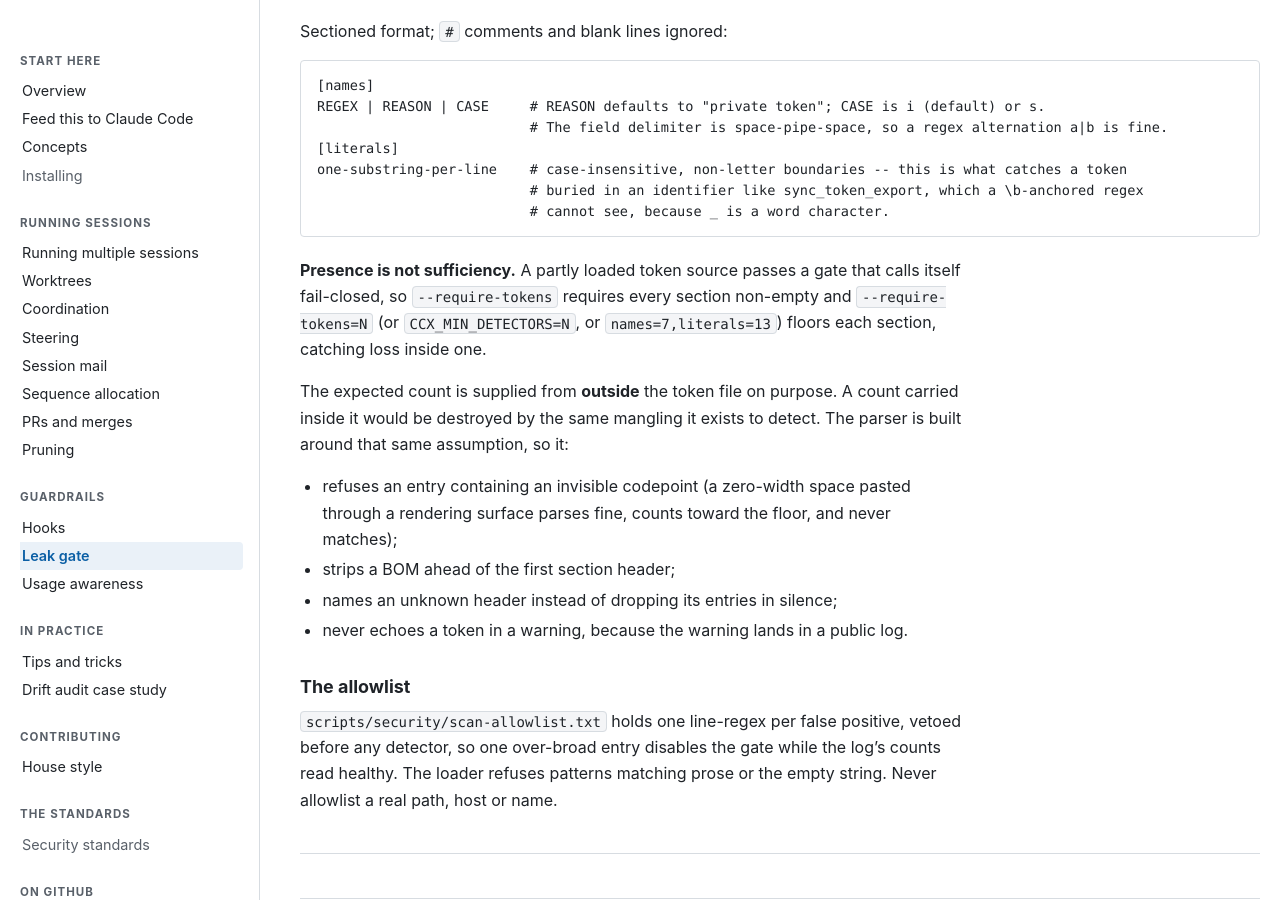
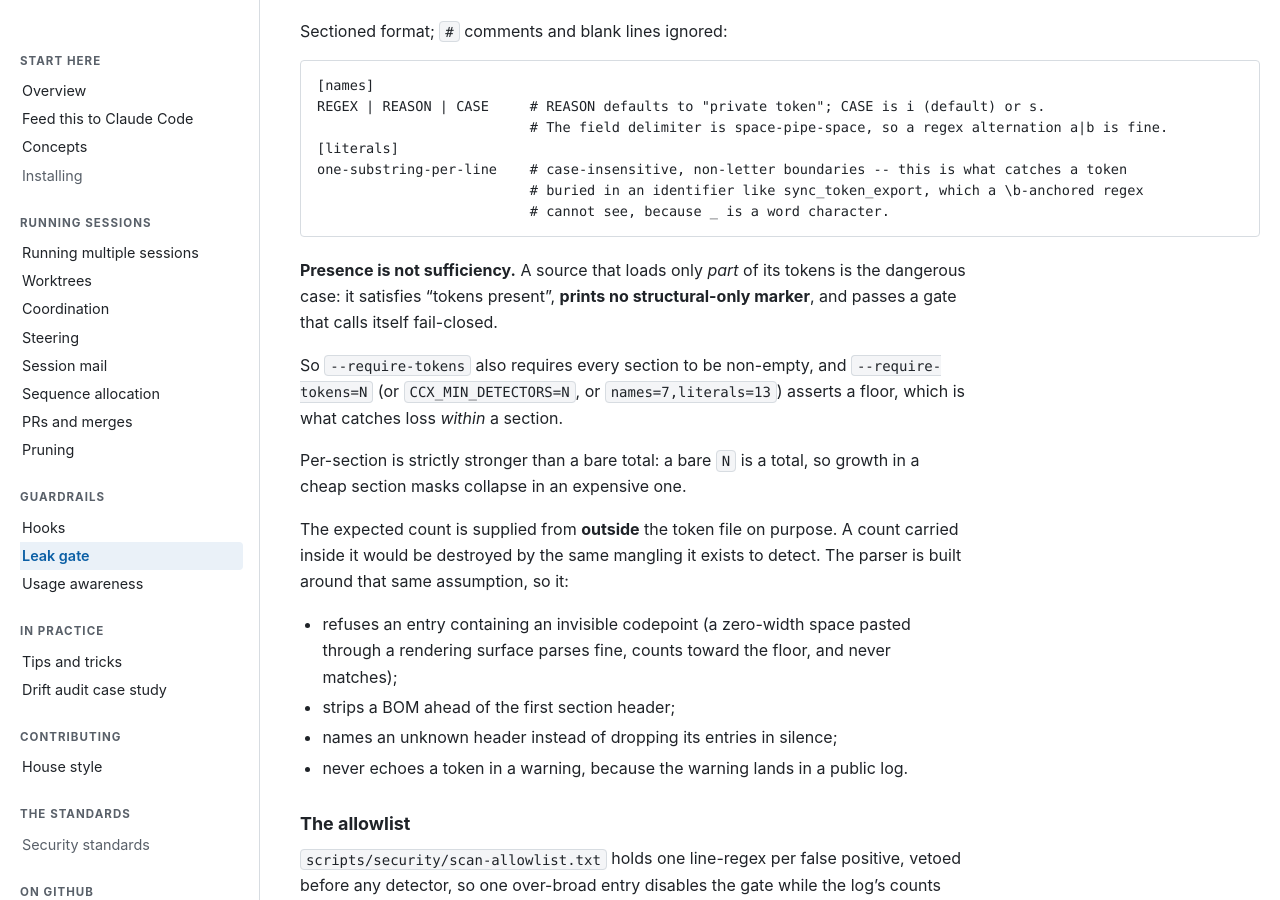
Before and after one commit to wshallwshall/claude-multisession, a Jekyll site: the page built from docs/LEAK-GATE.md, in a window 1280 px wide and 900 px high, scrolled down 3983 px. Built offline with Jekyll 4.4.1, drawn with Linux system fonts in a browser that asks for light colours; our own code applies the rules of GitHub Pages for plain Markdown files; some of the changed text lies outside the part shown.

Commit message:
Restore eleven facts the fan-out lost, four of which made the docs contradict the code
The adversarial audit over ff32e7c..HEAD found eleven Mode 1 losses. Four were
worse than omissions -- the shortened text asserted something the code does not do:

  SEQUENCE-ALLOC 'indexFile and indexRowPattern must be given together' lost
  'or not at all', inverting an optional pair into a mandatory one. The table
  three lines above still says indexFile is not required, and alloc.ps1:164
  throws with that exact literal.

  LEAK-GATE said --require-tokens=N 'floors each section'. A bare N is a TOTAL.
  scan_forbidden.py:432 parses it as one, and its own failure text at :494 says
  per-section catches what a total cannot. The rewrite told readers a total
  buys per-section protection.

  LEAK-GATE said '--path accepts a file too', dropping that it takes a
  DIRECTORY and is repeatable -- the primary contract, with only the exception
  left standing. scan_forbidden.py:732 raises '--path requires a directory'.

  WORKTREES dropped 'and not a harness worktree' from
  Test-CcxSiblingWorktreePath. That is the condition keeping the reaper off
  .claude/worktrees/, and PRUNING.md still documents it, so the two files
  disagreed.

The rest were omissions: the four named mutual-exclusion primitives, the
SessionStart wiring of worktree-selfheal, remove.ps1's own wrong-cwd refusal and
'naming both paths', session-context.ps1's identity and its quoted banner
section, the allocator re-issuing numbers in use, and two documented outputs of
a successful allocation.

RESTORING THEM PUT SIX PARAGRAPHS BACK OVER 300, and that is correct. PD-1 to
PD-7 outrank HS-20: a holdout that keeps a measurement is the right answer, and
a number bought by deleting one is not. 85 over the limit now, from 463.

Modes 2 and 3 came back clean across all twelve audited files: no bullet was
orphaned by a blank line, no markdown link wraps. Every numeric literal survived
the fan-out -- the damage was in mechanism sentences and quoted literals, never
in the digits.

Baselines tightened: paragraphs 129 -> 85, sentences 188 -> 180. 144 tests.

Co-Authored-By: Claude Opus 5 <noreply@anthropic.com>

````diff
--- a/docs/LEAK-GATE.md
+++ b/docs/LEAK-GATE.md
@@ -77,7 +77,8 @@ category, never the matched text.
 Wrong directory, not a repository, every path swallowed by a skip rule -- all of them exit `2` and
 say so, because exit `0` cannot tell "found nothing" from "looked at nothing".
 
-**2. Every named argument is accounted for by name.** `--path` accepts a file too. An argument that
+**2. Every named argument is accounted for by name.** `--path` is repeatable and takes a directory
+(a file is accepted and scanned too). An argument that
 scans zero files is named, with why, and the run exits `2` -- *even when others scanned fine*. The
 version it was ported from dropped file arguments silently, refusing only when **everything** went.
 
@@ -148,9 +149,16 @@ one-substring-per-line    # case-insensitive, non-letter boundaries -- this is w
                           # cannot see, because _ is a word character.
 ```
 
-**Presence is not sufficiency.** A partly loaded token source passes a gate that calls itself
-fail-closed, so `--require-tokens` requires every section non-empty and `--require-tokens=N` (or
-`CCX_MIN_DETECTORS=N`, or `names=7,literals=13`) floors each section, catching loss inside one.
+**Presence is not sufficiency.** A source that loads only *part* of its tokens is the dangerous
+case: it satisfies "tokens present", **prints no structural-only marker**, and passes a gate that
+calls itself fail-closed.
+
+So `--require-tokens` also requires every section to be non-empty, and `--require-tokens=N` (or
+`CCX_MIN_DETECTORS=N`, or `names=7,literals=13`) asserts a floor, which is what catches loss
+*within* a section.
+
+Per-section is strictly stronger than a bare total: a bare `N` is a total, so growth in a cheap
+section masks collapse in an expensive one.
 
 The expected count is supplied from **outside** the token file on purpose. A count carried inside it
 would be destroyed by the same mangling it exists to detect. The parser is built around that same
````
Also changed, not shown: docs/COORDINATION.md (+10 -4 lines), docs/SEQUENCE-ALLOC.md (+9 -7 lines), docs/WORKTREES.md (+10 -6 lines), tests/test_prose_rules_hold.py (+2 -2 lines).
